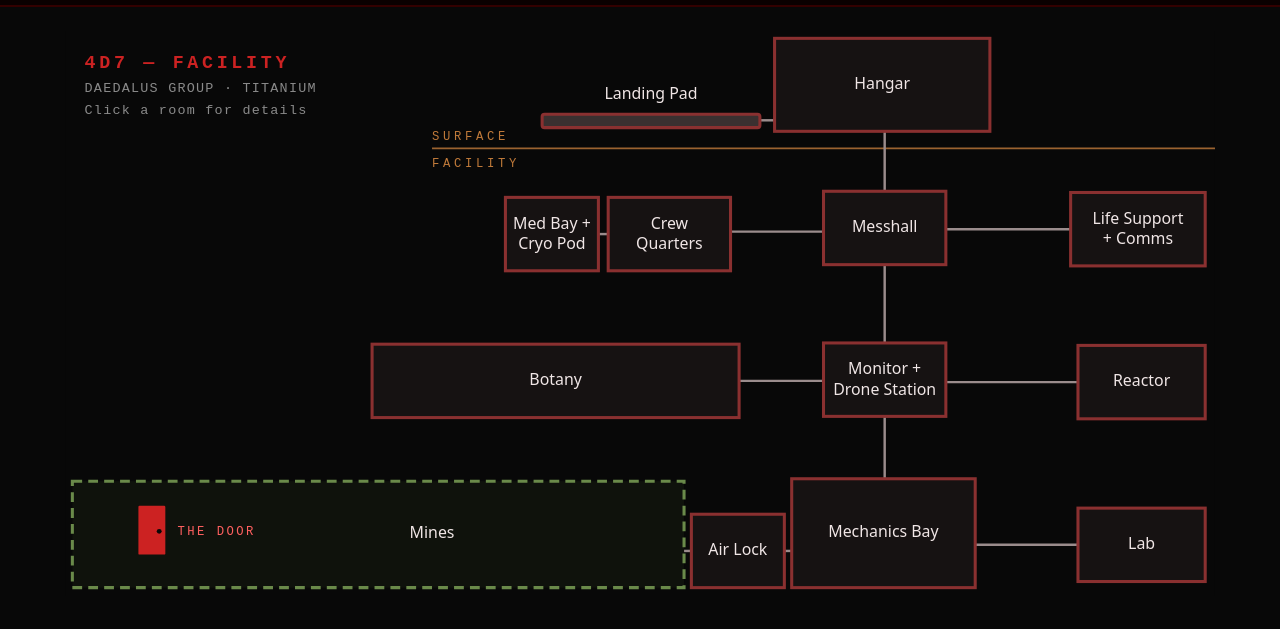
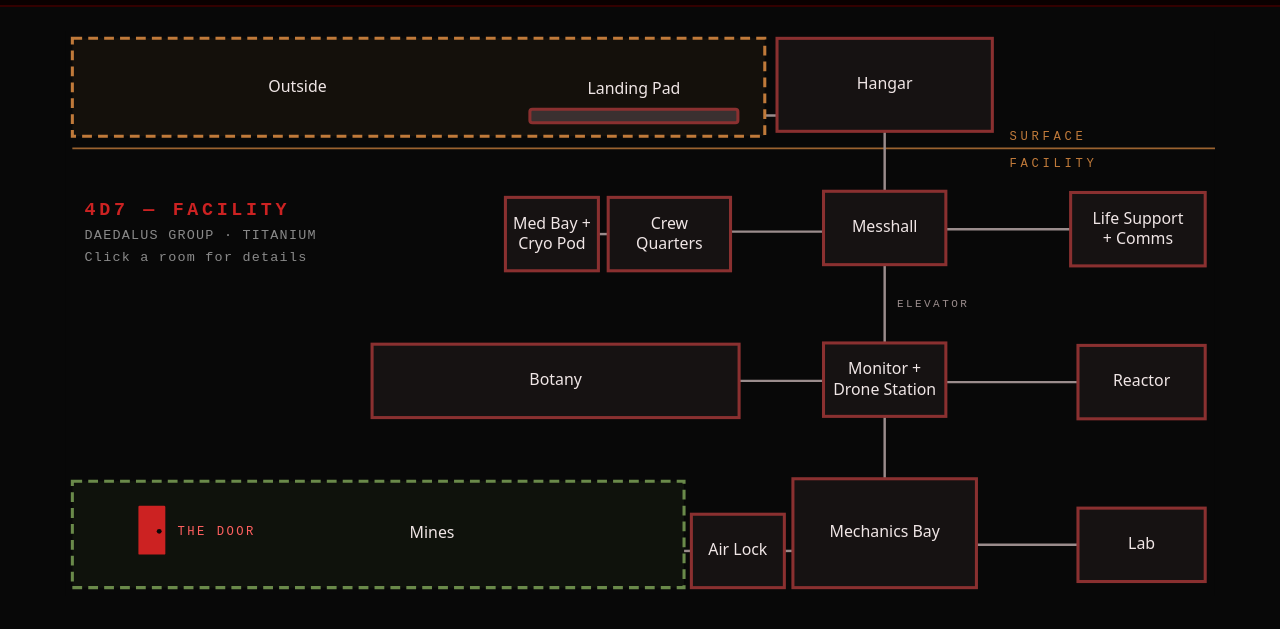
Before and after one commit to FHieser/Horror-One-Shots, a plain HTML site: page the-door/webapp/map.html in a window 1280 px wide. Shown: the part 41-670 px from the top of the page. Drawn offline with Linux system fonts and the light colour scheme.

Commit message:
Adapt map again

```diff
--- a/the-door/data/rooms/facility/botany.yaml
+++ b/the-door/data/rooms/facility/botany.yaml
@@ -3,6 +3,5 @@ description:
   - Greenhouse and terraforming research area.
   - Grow lights, sample racks, hydroponic beds. The only green in the facility.
 connections:
-  - Messhall
   - Monitor + Drone Station
 notes: The Biologist's domain.
--- a/the-door/data/rooms/surface/hangar.yaml
+++ b/the-door/data/rooms/surface/hangar.yaml
@@ -4,5 +4,6 @@ description:
   - Houses the facility's only means of off-world departure.
 connections:
   - Landing Pad
+  - Outside
   - Messhall
 notes: Contains the hangar shuttle — capacity 12 crew and 1 cargo container.
--- a/the-door/data/rooms/surface/landing-pad.yaml
+++ b/the-door/data/rooms/surface/landing-pad.yaml
@@ -4,4 +4,5 @@ description:
   - Exposed directly to the atmosphere of 4d7 — no shelter, no airlock.
 connections:
   - Hangar
+  - Outside
 notes: Exposed to outside atmosphere.
--- a/the-door/webapp/js/content-index.js
+++ b/the-door/webapp/js/content-index.js
@@ -3,7 +3,8 @@
 const CONTENT_INDEX = {
   "rooms/surface": [
     "hangar.yaml",
-    "landing-pad.yaml"
+    "landing-pad.yaml",
+    "outside.yaml"
   ],
   "rooms/facility": [
     "air-lock.yaml",
--- a/the-door/webapp/map.html
+++ b/the-door/webapp/map.html
@@ -34,6 +34,9 @@
     .room:hover rect, .room:focus rect { fill: #2e0c0c; stroke: #ff5050; }
     .room:hover text, .room:focus text { fill: #ffffff; }
     .room.pad rect { fill: #3a3030; stroke: #8a3030; }
+    .room.outside rect { fill: #14100b; stroke: #c07a3a; stroke-dasharray: 8 5; }
+    .room.outside:hover rect { fill: #221a10; stroke: #f0a860; }
+    .shaft { fill: #9a8c8c; font: 9px 'Courier New', monospace; letter-spacing: 2px; }
     .room.mines rect { fill: #0f120c; stroke: #6a8a4a; stroke-dasharray: 8 5; }
     .room.mines:hover rect { fill: #18200f; stroke: #a8d878; }
     .door rect { fill: #cc2222; stroke: none; }
@@ -60,18 +63,19 @@
       <svg xmlns="http://www.w3.org/2000/svg" viewBox="0 0 940 462" role="img" aria-label="Facility map of 4d7">
         <rect class="bg" width="940" height="462"/>
 
-        <!-- Title block (empty top-left corner) -->
-        <text class="title" x="16" y="30">4D7 — FACILITY</text>
-        <text class="sub" x="16" y="50">DAEDALUS GROUP · TITANIUM</text>
-        <text class="sub" x="16" y="68">Click a room for details</text>
+        <!-- Title block -->
+        <text class="title" x="16" y="150">4D7 — FACILITY</text>
+        <text class="sub" x="16" y="170">DAEDALUS GROUP · TITANIUM</text>
+        <text class="sub" x="16" y="188">Click a room for details</text>
 
         <!-- Ground line: surface above, facility below -->
-        <line class="ground" x1="300" y1="96" x2="940" y2="96"/>
-        <text class="section" x="300" y="89">SURFACE</text>
-        <text class="section" x="300" y="111">FACILITY</text>
+        <line class="ground" x1="6" y1="96" x2="940" y2="96"/>
+        <text class="section" x="772" y="89">SURFACE</text>
+        <text class="section" x="772" y="111">FACILITY</text>
 
-        <!-- Connections -->
-        <line class="conn" x1="568" y1="73"  x2="580" y2="73"/>   <!-- landing pad – hangar -->
+        <!-- Connections (x=670: elevator shaft) -->
+        <text class="shaft" x="680" y="226">ELEVATOR</text>
+        <line class="conn" x1="550" y1="69"  x2="582" y2="69"/>   <!-- landing pad – hangar -->
         <line class="conn" x1="670" y1="82"  x2="670" y2="131"/>  <!-- hangar – messhall -->
         <line class="conn" x1="436" y1="166" x2="444" y2="166"/>  <!-- med bay – crew quarters -->
         <line class="conn" x1="544" y1="164" x2="620" y2="164"/>  <!-- crew quarters – messhall -->
@@ -80,18 +84,22 @@
         <line class="conn" x1="551" y1="286" x2="620" y2="286"/>  <!-- botany – monitor -->
         <line class="conn" x1="720" y1="287" x2="828" y2="287"/>  <!-- monitor – reactor -->
         <line class="conn" x1="670" y1="315" x2="670" y2="366"/>  <!-- monitor – mechanics bay -->
-        <line class="conn" x1="744" y1="420" x2="828" y2="420"/>  <!-- mechanics bay – lab -->
+        <line class="conn" x1="745" y1="420" x2="828" y2="420"/>  <!-- mechanics bay – lab -->
         <line class="conn" x1="506" y1="425" x2="512" y2="425"/>  <!-- mines – air lock -->
-        <line class="conn" x1="588" y1="425" x2="594" y2="425"/>  <!-- air lock – mechanics bay -->
+        <line class="conn" x1="588" y1="425" x2="595" y2="425"/>  <!-- air lock – mechanics bay -->
 
         <!-- Surface -->
+        <a class="room outside" href="./room.html?id=outside">
+          <rect x="6" y="6" width="566" height="80"/>
+          <text x="190" y="46">Outside</text>
+        </a>
         <a class="room pad" href="./room.html?id=landing-pad">
-          <rect x="390" y="68" width="178" height="11" rx="2"/>
-          <text x="479" y="52">Landing Pad</text>
+          <rect x="380" y="64" width="170" height="11" rx="2"/>
+          <text x="465" y="48">Landing Pad</text>
         </a>
         <a class="room" href="./room.html?id=hangar">
-          <rect x="580" y="6" width="176" height="76"/>
-          <text x="668" y="44">Hangar</text>
+          <rect x="582" y="6" width="176" height="76"/>
+          <text x="670" y="44">Hangar</text>
         </a>
 
         <!-- Facility -->
@@ -132,8 +140,8 @@
           <text x="550" y="425">Air Lock</text>
         </a>
         <a class="room" href="./room.html?id=mechanics-bay">
-          <rect x="594" y="366" width="150" height="89"/>
-          <text x="669" y="410">Mechanics Bay</text>
+          <rect x="595" y="366" width="150" height="89"/>
+          <text x="670" y="410">Mechanics Bay</text>
         </a>
         <a class="room" href="./room.html?id=lab">
           <rect x="828" y="390" width="104" height="60"/>
```
Also changed, not shown: the-door/data/rooms/surface/outside.yaml (added, +9 -0 lines).
